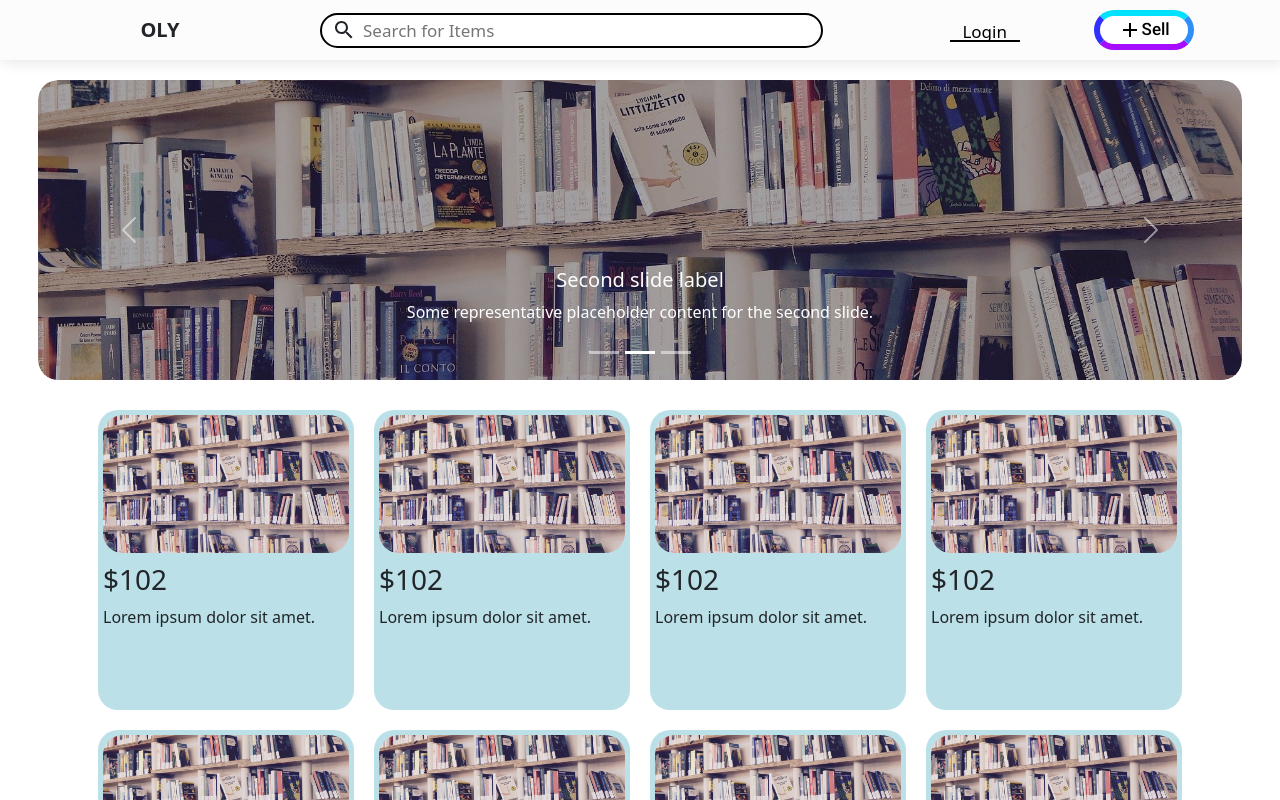
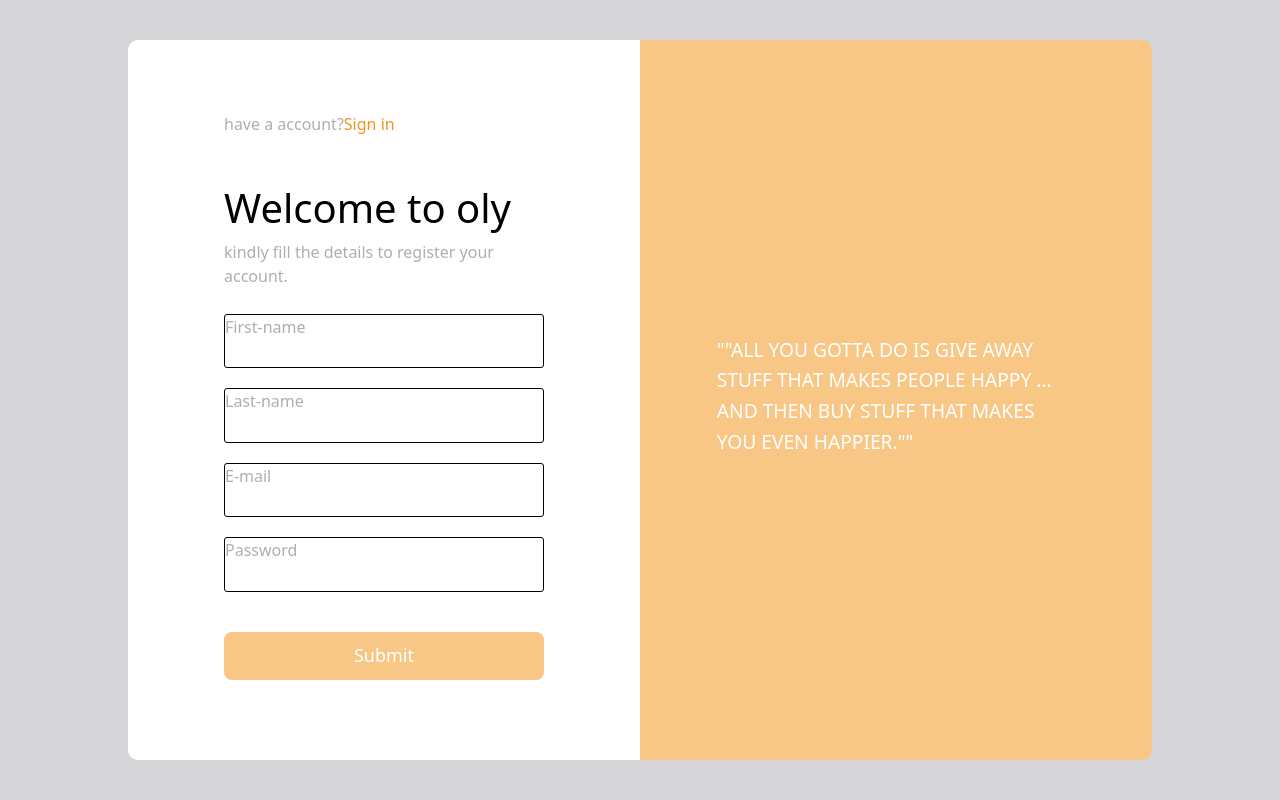
Before and after one commit to Tushar656/onlyDevs, a React (Create React App) app in the folder frontend/: page / in a window 1280 px wide. Shown: the top 800 px of the page. Built offline with nearby package versions, Linux system fonts and the light colour scheme.

Commit message:
Register page,Home page changes

```diff
--- a/frontend/src/App.js
+++ b/frontend/src/App.js
@@ -2,18 +2,17 @@ import BuyItems from "./components/BuyItems/BuyItems";
 import Slider from "./components/Sliders/Slider";
 import Topbar from "./components/topbar/Topbar";
 import Register from "./Pages/Register/Register";
-import Login from "./Pages/Login/Login"
-
-function App() {
+import Login from "./Pages/Login/Login";
+import Copyright from "./components/Copyright/Copyright";
+import SingleBuying from "./Pages/SingleBuying/Singlebuying";
+import Home from "./Pages/Home/Home";
+export default function App() {
   return (
     <div className="App">
-      <Topbar/>
-      <Slider/>
-      <BuyItems/>
-      {/* <Register/>
-      <Login/> */}
+      {/* <Home/>
+      <SingleBuying/> */}
+      <Register/>
+      <Login/>
     </div>
   );
 }
-
-export default App;
--- a/frontend/src/Pages/Login/Login.jsx
+++ b/frontend/src/Pages/Login/Login.jsx
@@ -6,7 +6,7 @@ export default function Login(){
         <div class="login-main">
             <div class="login-detail">
                 <div class="login-detail-left">
-                    <p class="signup-req">have a account? <a href="">Sign up</a></p>
+                    <p class="signup-req">didn't have a account? <a href="">Sign up</a></p>
                     <h1 class="login-heading">Welcome to oly</h1>
                     kindly Login with your Registered E-mail and password.
                     <div class="inputs-login">
--- a/frontend/src/Pages/Register/Register.css
+++ b/frontend/src/Pages/Register/Register.css
@@ -1,118 +1,119 @@
+body{
+    margin: 0%;
+}
+/* .register-heading{
+    font-size:xxx-large;
+} */
 .Register{
     display: flex;
-    flex-direction: column;
-    background-color: rgb(187, 224, 231);
-    font-family: 'Vazirmatn', sans-serif;
+    align-items: center;
+    justify-content: center;
     height: 100vh;
+    width: 100vw;
+    background-color: rgba(175, 175, 178, 0.51);
 }
-.company-heading{
-    padding: 5px;
+.signup-req{
+    margin-bottom: 15%;
 }
-.company-heading-h1{
-    color: rgb(254, 136, 136);
+.signup-req > a{
+    text-decoration: none;
+    color: rgb(239, 149, 32);
 }
-
-.link-register{
-    text-decoration: none;
+.signup-req > a:hover{
+    text-decoration: underline;
+    color: black;
 }
-.link-register:hover{
-    text-decoration: underline;
+.register-main{
+    display: flex;
+    justify-content: center;
+    align-items: center;
+    flex-wrap: wrap;
+    height: 90vh;
+    width: 80vw;
 }
-.input-register{
-    font-size: medium;
-    width: 100%;
-    outline: 0ch;
-    border: 0ch;
-    background-color: antiquewhite;
-}
- .button-submit{
-    cursor: pointer;
-    font-size:large;
-    background-color:#6fa3f2;
-    border-radius: 10px;
-    margin-top: 3px;
-    margin-bottom: 0%;
-    border: 0cm;
-    width: 50%;
-    height: 50px;
-    margin-left: 80px;
-}
-.button-submit:hover{
-    font-size: larger;
-    border: 3px solid;
-    border-color: aquamarine;
-}
-.main{
-    height: 100%;
-    display: flex;
-    flex-direction: row;
-    padding:5%;
-}
-.company{
-    height: 60px;
-    box-shadow: 3px 0px 15px 1px #69a6ec;
-    display: flex;
-    align-items: center;
-    justify-content: space-between;
-    padding: 1px 20px;
-    font-family: 'Shadows Into Light', cursive;
-}
-.create{
-    font-family: -apple-system, BlinkMacSystemFont, 'Segoe UI', Roboto, Oxygen, Ubuntu, Cantarell, 'Open Sans', 'Helvetica Neue', sans-serif;
-    border-radius: 50px;
-    width: 40%;
+.register-detail{
     display: flex;
     flex-direction: column;
     justify-content: center;
-    flex:5;
+    align-items: center;
+    color: rgba(92, 96, 104, 0.51);
+    border-top-left-radius: 10px;
+    border-bottom-left-radius: 10px;
+    height: 100%;
+    width: 50%;
+    background-color:white;
 }
-.inputs{
+.register-detail-left{
+    height: 80%;
+    width: 20rem;
+}
+.register-detail-left > h1{
+    color: black;
+}
+.register-pic{
+    border-top-right-radius: 10px;
+    border-bottom-right-radius: 10px;
+    height: 100%;
+    width: 50%;
+    background-color: rgb(248, 198, 133);
+}
+.input-register{
+    display: flex;
+    flex-direction: column;
+    padding: 5% 0px;
+}
+
+.input-email{
+    margin: 10px 0px;
+    border: 1px solid black;
+    display: flex;
+    flex-direction:column;
+    height:3.4rem;
+    width: 20rem;
+    border-radius: 3px;
+}
+
+
+.input-email:hover{
+    border: 2px solid rgba(255, 136, 0, 0.628);
+    font-weight: bold;
+}
+
+ input{
+    margin-left: 5px;
+    outline: 0px;
+    text-decoration: none;
+    border: 0px;
+}
+.register-button{
+    margin:30px 0px;
+    cursor: pointer;
+    font-size:large;
+    height: 3rem;
+    width: 20rem;
+    color: white;
+    background-color: rgb(248, 198, 133);
+    border-radius: 8px;
+    border: 0px;
+}
+.register-button:hover{
+    font-size: larger;
+    border: 1px solid black;
+}
+.register-pic{
+    color: white;
+    display: flex;
+    justify-content: center;
+    align-items: center;
+}
+.register-quotes{
     display: flex;
     flex-direction: column;
     justify-content: center;
+    height: 100%;
+    width: 70%;
 }
-.names{
-    font-size: smaller;
-    display: flex;
-    flex-direction: row;
+.quotes-text{
+    font-size: larger;
+    line-height: 1.6;
 }
-.name{
-    width: 40%;
-    font-weight:bold;
-    display: flex;
-    justify-content: center;
-    flex-direction: column;
-    background-color: antiquewhite;
-    padding: 10px;
-    margin: 2px;
-    border-radius: 20px;
-}
-.email{
-    font-size: smaller;
-    font-weight: bold;
-    display: flex;
-    justify-content: center;
-    flex-direction: column;
-    background-color: antiquewhite;
-    padding: 10px;
-    margin: 10px 0px;
-    border-radius: 20px;
-    width: 80%;
-}
-.quotes{
-    font-family: -apple-system, BlinkMacSystemFont, 'Segoe UI', Roboto, Oxygen, Ubuntu, Cantarell, 'Open Sans', 'Helvetica Neue', sans-serif;
-    border-radius: 50px;
-    padding: 20px;
-    width: auto;
-    display: flex;
-    flex:7;
-    justify-content:center;
-    align-items:flex-start;
-    flex-direction: column;
-    word-spacing: 8px;
-    line-height: 50px;
-    list-style:circle;
-}
-.heading-quotes{
-    color: rgb(254, 136, 136);
-}
--- a/frontend/src/Pages/Register/Register.jsx
+++ b/frontend/src/Pages/Register/Register.jsx
@@ -4,49 +4,41 @@ export default function Register() {
   return (
     <div className='Register'>
 
-    <div class="company">
-        <h1>oly</h1>
-        <a href="" className='link-register'><h3>Log in</h3></a>
-    </div>
-    <div class="main">
-        <div class="create">
-            <h6 className='company-heading'>Start for free</h6>
-            <h1 className='company-heading-h1'>Create new Account.</h1>
-            <h6 className='company-heading'>Already a customer? <a href="" className='link-register'>Login</a></h6>
-            <div class="inputs">
-                <div class="names">
-                    <div class="name">
-                        First name.
-                        <input type="text" className='input-register'/>
-                    </div>
-                    <div class="name">
-                        Second name.
-                        <input type="text" className='input-register'/>
+    <div class="register-main">
+            <div class="register-detail">
+                <div class="register-detail-left">
+                    <p class="signup-req">have a account?<a href="">Sign in</a></p>
+                    <h1 class="register-heading">Welcome to oly</h1>
+                    kindly fill the details to register your account.
+                    <div class="input-register">
+                            <div class="input-email">
+                                First-name
+                                <input type="text"></input>
+                            </div>
+                            <div class="input-email">
+                                Last-name
+                                <input type="text"></input>
+                            </div>
+                        <div class="input-email">
+                             E-mail
+                            <input type="text" />
+                        </div>
+                        <div class="input-email">
+                            Password
+                            <input type="password" />
+                        </div>
+                        <button type="submit" class="register-button">
+                            Submit
+                        </button>
                     </div>
                 </div>
-                <div class="email-pass">
-                    <div class="email">
-                        Mobile
-                        <input type="text" className='input-register'/>
-                    </div>
-                    <div class="email">
-                        email id
-                        <input type="text" className='input-register'/>
-                    </div>
-                    <div class="email">
-                        password
-                        <input type="password" className='input-register'/>
-                    </div>
-                <button type="submit" class="button-submit"><b>Submit</b></button>
+            </div>
+            <div class="register-pic">
+                <div className="register-quotes">
+                <h1 className="quotes-text">""ALL YOU GOTTA DO IS GIVE AWAY STUFF THAT MAKES PEOPLE HAPPY ... AND THEN BUY STUFF THAT MAKES YOU EVEN HAPPIER.""</h1>
                 </div>
             </div>
         </div>
-        <div class="quotes">
-            <h2 className='heading-quotes'>SELLING STUFF IS EASY.</h2>
-            <br />
-            <h4>"ALL YOU GOTTA DO IS GIVE AWAY STUFF THAT MAKES PEOPLE HAPPY ... AND THEN BUY STUFF THAT MAKES YOU EVEN HAPPIER."</h4>
-        </div>
-    </div>
     </div>
   )
 }
--- /dev/null
+++ b/frontend/src/Pages/SingleBuying/Singlebuying.css
@@ -0,0 +1,3 @@
+.SingleBuying{
+    background-color: rgba(175, 175, 178, 0.51);
+}
--- /dev/null
+++ b/frontend/src/Pages/SingleBuying/Singlebuying.jsx
@@ -0,0 +1,10 @@
+import React from "react";
+import "./Singlebuying.css"
+
+export default function SingleBuying(){
+    return (
+        <div className="SingleBuying">
+            hello world
+        </div>
+    );
+}
--- a/frontend/src/components/BuyItem/BuyItem.css
+++ b/frontend/src/components/BuyItem/BuyItem.css
@@ -1,24 +1,25 @@
 .BuyItem{
-    width: 20%;
+    width: 22%;
     padding: 5px;
     height: 300px;
     border-radius: 20px;
-    background-color: rgb(187 224 231);
+    /* background-color:  #B8E4F0; */
+    border:1px solid black;
     margin: 10px;
     display: flex;
-    /* align-items: center; */
     flex-direction: column;
 
 
 }
 .BuyItem:hover{
-    filter: brightness(60%);
+    background-color:#B8E4F0 ;
     cursor: pointer;
 }
 
 .BuyItem img{
     width: 100%;
     border-radius: 20px;
+    padding:5px
 }
 .BuyItem h3{
     margin-top: 10px;
--- a/frontend/src/components/BuyItems/BuyItems.css
+++ b/frontend/src/components/BuyItems/BuyItems.css
@@ -2,6 +2,6 @@
     display: flex;
     align-items: center;
     justify-content: center;
-    margin-top: 20px;
+    margin-top: 30px;
     flex-wrap: wrap;
 }
--- /dev/null
+++ b/frontend/src/components/Copyright/Copyright.css
@@ -0,0 +1,23 @@
+.bottom-container{
+    align-items: center;
+    justify-content: center;
+    display: flex;
+    flex-direction: column;
+    background-color: #B8E4F0;
+    padding: 20px;
+}
+.contact{
+    /* align-items: center; */
+    justify-content: center;
+    display: flex;
+    flex-direction: row;
+}
+.footer-link{
+    padding: 0 10%;
+    text-decoration: none;
+    color: white;
+}
+.copyright{
+    color: #EAF6F6;
+    font-weight: bold;
+}
--- /dev/null
+++ b/frontend/src/components/Copyright/Copyright.jsx
@@ -0,0 +1,16 @@
+import React from "react";
+
+import "./Copyright.css";
+
+export default function Copyright(){
+    return(
+        <div class="bottom-container">
+        <div class="contact">
+        <a class="footer-link" href="https://www.linkedin.com/">LinkedIn</a>
+        <a class="footer-link" href="https://twitter.com/">Twitter</a>
+        <a class="footer-link" href="https://www.appbrewery.co/">Website</a>
+        </div>
+        <p class="copyright">© 2022 OLY.</p>
+      </div>
+    );
+}
```
Also changed, not shown: frontend/src/Pages/Home/Home.jsx (+9 -1 lines).
